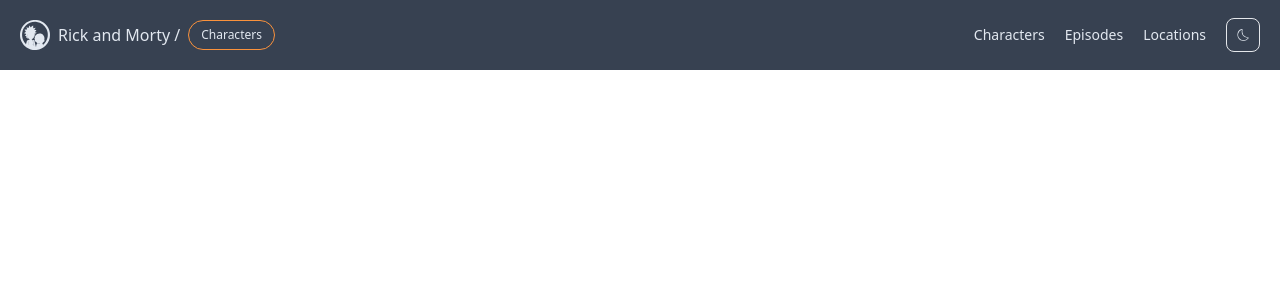
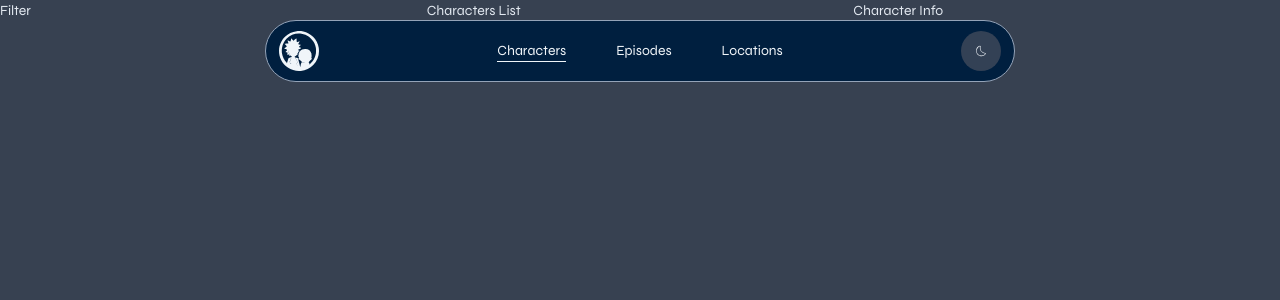
Before and after one commit to Borozan-Evghenii/rick_and_morty_wiki, a React (Vite) app: page /characters in a window 1280 px wide. Shown: the top 300 px of the page. Built offline with nearby package versions, Linux system fonts and the light colour scheme.

Commit message:
style: add colors from figma design feat: create header and hero section

```diff
--- a/src/index.css
+++ b/src/index.css
@@ -1,8 +1,54 @@
+@import url('https://fonts.googleapis.com/css2?family=Syne:wght@400;500;600;700;800&display=swap');
+
 @tailwind base;
 @tailwind components;
-@tailwind variants;
 @tailwind utilities;
 
-.appContainer {
-    @apply container mx-auto px-[20px]
+
+@layer base {
+    html {
+        @apply font-sans text-light-primary dark:text-dark-primary font-normal
+    }
+    body {
+        @apply text-regular bg-light-background dark:text-dark-primary
+    }
 }
+
+@layer components {
+    .link{
+        @apply text-light-primary dark:text-dark-primary after:content-[''] after:top-0 after:w-0 after:block after:h-[1px] after:bg-light-primary after:bg-dark-primary hover:after:w-full after:transition-all
+    }
+    .linkActive{
+        @apply  after:w-full
+    }
+    .appContainer {
+        @apply container mx-auto
+    }
+    .title{
+        @apply text-title font-extrabold leading-tight
+    }
+    .title2{
+        @apply text-title2 font-bold
+    }
+    .title3{
+        @apply text-title3 font-medium
+    }
+    .title4{
+        @apply text-title4 font-normal
+    }
+    .title5{
+        @apply text-title5 font-normal
+    }
+    .description{
+        @apply text-description font-medium text-textGray
+    }
+    .buttonTextVariant1{
+        @apply text-buttonTextVariant1
+    }
+    .buttonTextVariant2{
+        @apply text-buttonTextVariant2
+    }
+    .regular{
+        @apply text-regular
+    }
+}
--- /dev/null
+++ b/src/pages/homepage/Home.tsx
@@ -0,0 +1,12 @@
+import React from 'react';
+import { HeroSection } from './sections';
+import Button from '../../utils/components/common/button/Button.tsx';
+
+export const Home: React.FC = () => {
+  return (
+    <div className={'bg-light-background dark:bg-dark-background p-[10px]'}>
+      <HeroSection />
+      <Button>Sent request</Button>
+    </div>
+  );
+};
--- /dev/null
+++ b/src/pages/homepage/sections/hero/HeroSection.tsx
@@ -0,0 +1,25 @@
+import React from 'react';
+
+export const HeroSection : React.FC= () => {
+
+  //Todo: soliciă un personaj random
+  //Todo: functia de randomizare sa fie scrisa aparte ( universala pentru 1 pers si pentru [] de pers )
+
+  return (
+    <div className={'h-[100vh] flex items-center justify-center relative overflow-hidden rounded-[20px]  '}>
+      <div
+        className={'w-full h-full bg-cover absolute left-0 right-0 top-0 bottom-0 text-white'}
+        style={{ backgroundImage: 'url(https://rickandmortyapi.com/api/character/avatar/1.jpeg)' }}
+      >
+      </div>
+      <div
+        className={' w-[100vw] h-[100vh] absolute left-0 right-0 top-0 bottom-0 backdrop-blur-2xl bg-light-primary/30 '}>
+
+      </div>
+
+      <h1
+        className={'text-white title text-center px-[20px] relative md:text-[150px]'}>Morty’s
+        Girlfriend</h1>
+    </div>
+  );
+};
--- /dev/null
+++ b/src/pages/homepage/sections/index.ts
@@ -0,0 +1 @@
+export * from './hero/HeroSection.tsx'
--- a/src/pages/index.ts
+++ b/src/pages/index.ts
@@ -1,3 +1,4 @@
 export * from './episodes/Episodes.tsx'
 export * from './characters/Characters.tsx'
 export * from './locations/Locations.tsx'
+export * from './homepage/Home.tsx'
--- a/src/utils/components/common/Typography/Typography.tsx
+++ /dev/null
@@ -1,20 +0,0 @@
-import React from 'react';
-
-type Tag = 'h1' | 'h2' | 'h3' | 'p' | "span"
-type Size = 'text-xs' | 'text-sm' | 'text-base' | 'text-lg' | 'text-xl' | 'text-2xl' | 'text-3xl'
-
-interface TypographyProps {
-  size: Size
-  tag: Tag
-  children: string
-  className?: string
-}
-
-export const Typography: React.FC<TypographyProps> = ({tag, children,size, className}) => {
-  const Component = tag
-  return (
-    <Component className={`${size} ${className}`} >
-      {children}
-    </Component>
-  );
-};
--- /dev/null
+++ b/src/utils/components/common/button/Button.tsx
@@ -0,0 +1,28 @@
+import React from 'react';
+import { getProps } from '../../../../../@types';
+
+interface ButtonProps extends getProps<'button'>{
+  children: string
+  icon?: React.ReactNode
+}
+const Button:React.FC<ButtonProps> = ({children, icon}) => {
+
+  //type: default | iconic / iconic => rounded-full
+
+  //variant: default | bordered
+
+  //rounded : full | rounded-full
+
+  //styles:
+
+  return (
+    <div className={'flex gap-[10px] items-center py-[10px] px-[11px] cursor-pointer rounded-full'}>
+      {children}
+      <div>
+        {icon}
+      </div>
+    </div>
+  );
+};
+
+export default Button;
--- a/src/utils/components/header/Header.tsx
+++ b/src/utils/components/header/Header.tsx
@@ -1,42 +1,43 @@
 import React from 'react';
-import HeaderLogo from './headerLogo/HeaderLogo.tsx';
 import { Link, useLocation } from 'react-router-dom';
 import { routes } from '../../routes/routes.ts';
-import { Typography } from '../common';
 import { useTheme } from '../../hooks/useTheme/useTheme.ts';
 import { CiDark, CiLight } from 'react-icons/ci';
+import { Logo } from '../common/icon';
 
 
-export const Header : React.FC= () => {
-  const location = useLocation()
-  const { isDark, toggleTheme } = useTheme()
+export const Header: React.FC = () => {
+  const location = useLocation();
+  const { isDark, toggleTheme } = useTheme();
 
   return (
-    <header className='bg-white dark:bg-gray-700 transition'>
-      <div className='appContainer'>
-        <div className='flex justify-between items-center'>
-          <HeaderLogo path={location.pathname} />
-          <nav className='flex gap-[20px] items-center'>
+    <header className="transition fixed top-0 left-auto right-auto w-full pt-[20px] z-50">
+      <div
+        className="w-full max-w-[750px] mx-auto bg-light-background dark:bg-dark-background px-[13px] py-[10px] rounded-full border border-light-secondary dark:border-dark-secondary ">
+        <div className="flex justify-between items-center">
+          <Link to={'/'}>
+            <Logo className={'fill-light-primary dark:fill-dark-primary'} width={'40'} height={'40'} />
+          </Link>
+          <nav className="flex gap-[50px] items-center">
             {
-              routes.map(route => (
-                <Link to={route.path} key={route.path}>
-                  <Typography
-                    className={location.pathname === route.path ? 'text-orange-400' : 'text-slate-800 dark:text-slate-200'}
-                    size={'text-sm'}
-                    tag={'p'}
-                  >{route.name}</Typography>
-                </Link>
-              ))
+              routes.map(route => {
+                if (route.path !== '/') {
+                  return (<Link to={route.path} key={route.path}
+                                className={`link ${route.path === location.pathname && 'linkActive'}`}>
+                    {route.name}
+                  </Link>);
+                }
+              })
             }
-            <button
-              className='p-[8px] border rounded-lg'
-              onClick={toggleTheme}
-            >
-              {isDark ?
-                <CiLight className='fill-slate-800 dark:fill-slate-200' />
-                : <CiDark className='fill-slate-800 dark:fill-slate-200' />}
-            </button>
           </nav>
+          <button
+            className="w-[40px] h-[40px] bg-light-accent dark:bg-dark-accent rounded-full flex items-center justify-center "
+            onClick={toggleTheme}
+          >
+            {isDark ?
+              <CiLight className="fill-light-primary " />
+              : <CiDark className="dark:fill-dark-primary " />}
+          </button>
         </div>
       </div>
     </header>
--- a/src/utils/components/header/headerLogo/HeaderLogo.tsx
+++ /dev/null
@@ -1,33 +0,0 @@
-import React from 'react';
-import { Typography } from '../../common';
-import { Logo } from '../../common/icon';
-import { Link } from 'react-router-dom';
-
-interface HeaderLogoProps {
-  path: string;
-}
-
-const HeaderLogo: React.FC<HeaderLogoProps> = ({ path }) => {
-  let title = 'Character';
-
-  if (path !== '/') {
-    title = path.replace('/', '');
-    title = title.charAt(0).toUpperCase() + title.slice(1);
-  }
-
-  return (
-    <div className='flex gap-2 items-center py-[20px] '>
-      <Logo width={'30'} height={'30'} className={'fill-slat-800 dark:fill-slate-200'}/>
-      <Link to={'/'}>
-        <Typography size={'text-base'} tag={'p'} className={'text-slat-800 dark:text-slate-200'}>Rick and Morty / </Typography>
-      </Link>
-        <Typography
-          className={'px-[12px] py-[6px] border border-orange-400 rounded-2xl text-slate-800 dark:text-slate-200'}
-          size={'text-xs'}
-          tag={'span'}
-        >{title}</Typography>
-    </div>
-  );
-};
-
-export default HeaderLogo;
--- a/src/utils/routes/routes.ts
+++ b/src/utils/routes/routes.ts
@@ -1,4 +1,4 @@
-import { Episodes, Characters, Locations } from '../../pages';
+import { Episodes, Characters, Locations, Home } from '../../pages';
 
 
 interface routes{
@@ -8,7 +8,8 @@ interface routes{
 }
 
 export const routes: routes[] = [
-  {path: '/', element: Characters, name: 'Characters'},
+  {path: '/', element: Home, name: 'Home'},
+  {path: '/characters', element: Characters, name: 'Characters'},
   {path: '/episodes', element: Episodes, name: 'Episodes'},
   {path: '/locations', element: Locations, name: 'Locations'}
 ]
--- a/tailwind.config.js
+++ b/tailwind.config.js
@@ -7,6 +7,40 @@ export default {
   darkMode: 'class',
   theme: {
     extend: {
+      fontSize:{
+        title: '9.375rem',
+        title2: '5.3125rem',
+        title3: '3rem',
+        title4: '1.25rem',
+        title5: '1rem',
+        description: '0.875rem',
+        buttonTextVariant1: '1rem',
+        buttonTextVariant2: '0.875rem',
+        regular: '0.875rem',
+        Regular16: '1rem',
+
+      },
+      fontFamily:{
+        sans: ['Syne', 'sans-serif']
+      },
+      colors:{
+        light:{
+          background: '#ffffff',
+          primary: '#333333',
+          secondary:'#5B616E',
+          thirty: '#F8F9FA',
+          accent: '#EEF0F3',
+          hover: '#ECF0F3'
+        },
+        dark:{
+          background: '#001F3F',
+          primary: '#F0F5F9',
+          secondary:'#94A3B8',
+          thirty: '#052546',
+          accent: '#334155',
+          hover: '#052A4F'
+        }
+      },
       container: {
         center: true
       }
```
Also changed, not shown: .eslintrc.cjs.
